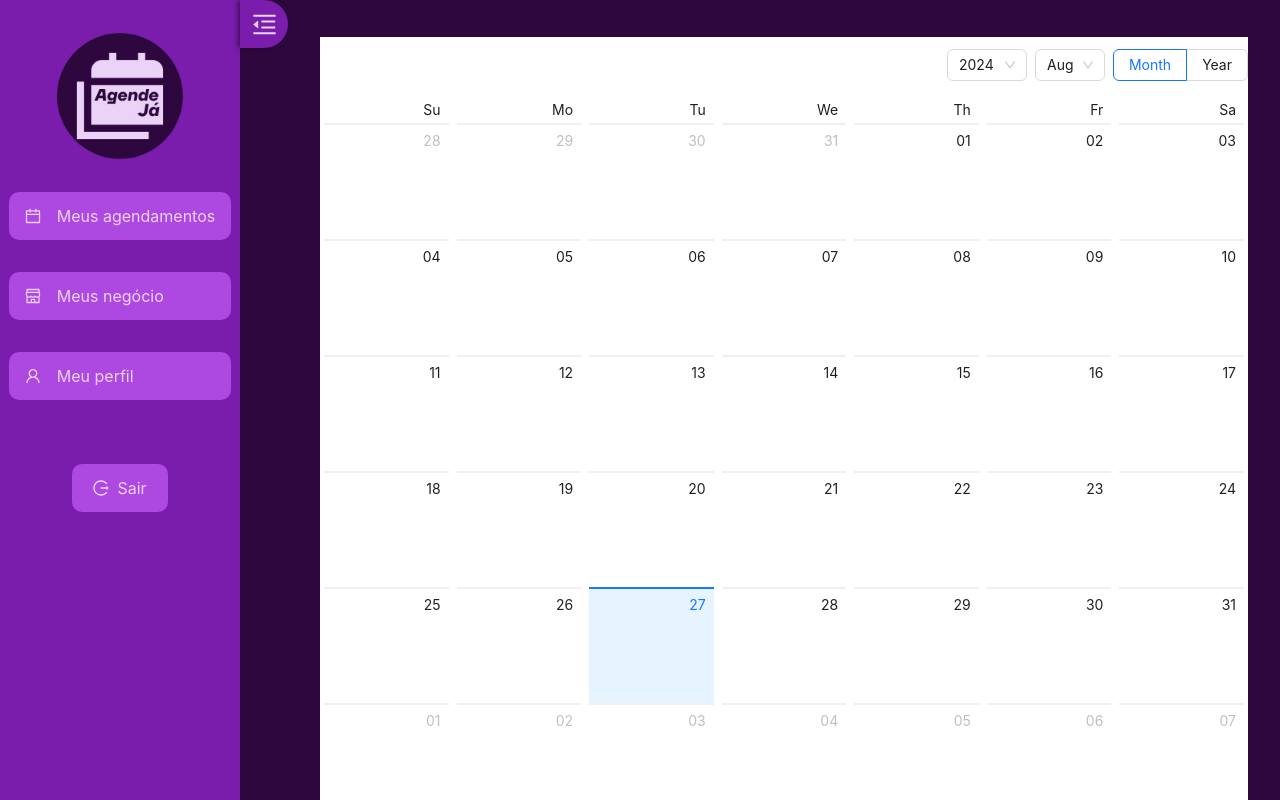
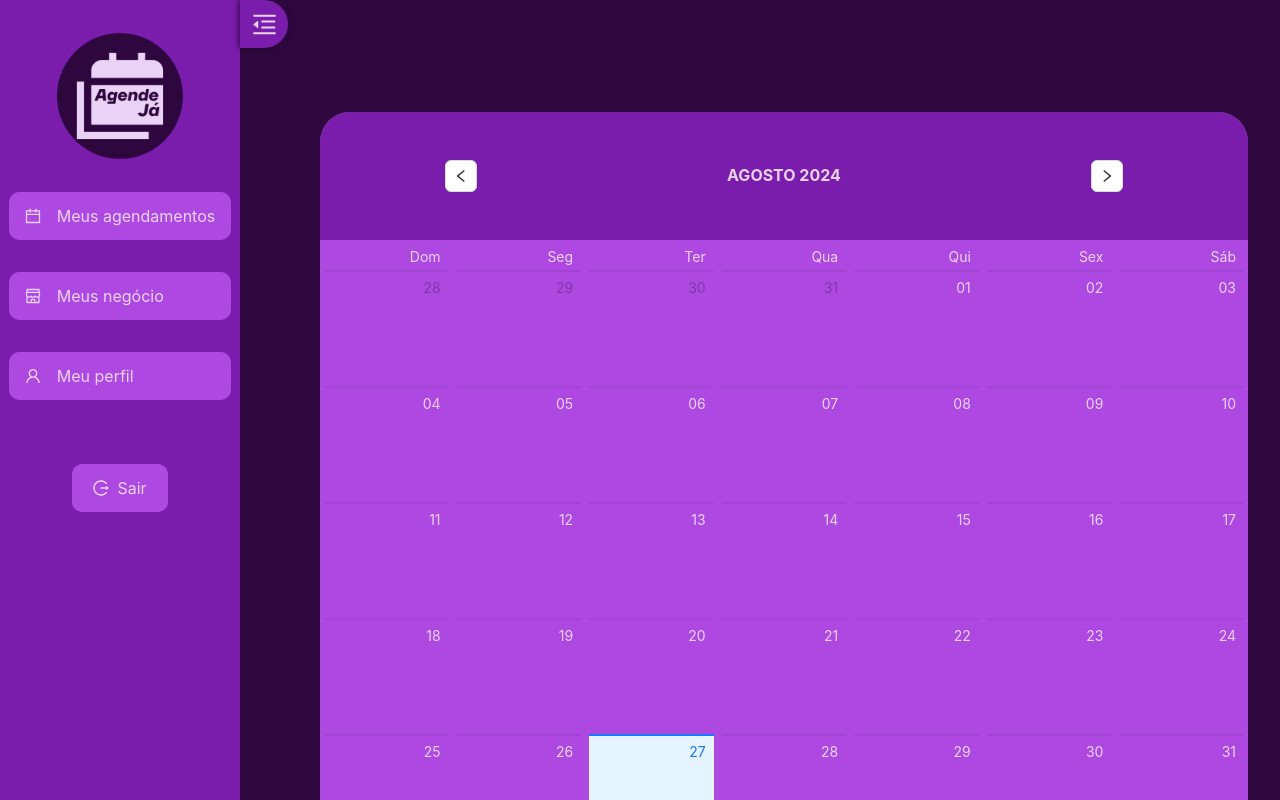
Before and after one commit to AthilaCosta/PE-AgendeJa, a React (Vite) app: page /home in a window 1280 px wide. Built offline with nearby package versions, Linux system fonts and the light colour scheme.

Commit message:
feat: ajustando o calendário

```diff
--- a/src/components/Layout/Layout.module.css
+++ b/src/components/Layout/Layout.module.css
@@ -3,7 +3,7 @@
     flex-direction: row;
     width: 100%;
     height: 100vh;
-    overflow-y: auto;
+    overflow: hidden;
 }
 
 .sidebar_container {
--- /dev/null
+++ b/src/pages/HomePage/HomePage.module.css
@@ -0,0 +1,53 @@
+.container {
+    width: 100%;
+    min-height: 50rem;
+    display: flex;
+    align-items: center;
+    justify-content: center;
+    flex-direction: column;
+}
+
+.calendar_container {
+    width: 100%;
+    max-height: 100%;
+    display: flex;
+    align-items: center;
+    justify-content: center;
+    flex-direction: column;
+    margin-top: 10em;
+}
+
+.calendar {
+    display: flex;
+    align-items: center;
+    flex-direction: column;
+    border-radius: 30px;
+    height: 100%;
+    margin-bottom: 5rem;
+    overflow: hidden;
+}
+
+.calendar_header {
+    display: flex;
+    justify-content: space-around;
+    align-items: center;
+    min-height: 8rem;
+    background-color: #7A1CAC !important;
+    color: #EBD3F8;
+    width: 100%;
+    border-top-left-radius: 30px;
+    border-top-right-radius: 30px;
+}
+
+.calendar_header_title {
+    font-size: 16px;
+    font-weight: bold;
+}
+
+.calendar_date {
+    display: flex;
+    justify-content: center;
+    align-items: center;
+    height: 100%;
+    width: 100%;
+}
--- a/src/pages/HomePage/index.tsx
+++ b/src/pages/HomePage/index.tsx
@@ -1,9 +1,56 @@
-import { Calendar } from "antd";
+import { Calendar, Button } from "antd";
+import { LeftOutlined, RightOutlined } from "@ant-design/icons";
+import { useState } from "react";
+import styles from "./HomePage.module.css";
+import dayjs from "dayjs";
+import "dayjs/locale/pt-br";
+
+dayjs.locale("pt-br");
 
 export function HomePage() {
+  const [currentDate, setCurrentDate] = useState(dayjs());
+
+  const handlePrevMonth = () => {
+    setCurrentDate(currentDate.subtract(1, "month"));
+  };
+
+  const handleNextMonth = () => {
+    setCurrentDate(currentDate.add(1, "month"));
+  };
+
+  const handleDateSelect = (date) => {
+    console.log(date, currentDate);
+    if (!date.isSame(currentDate, "m")) {
+      setCurrentDate(date);
+    }
+  };
+
+  const headerRender = ({ value }) => {
+    const month = value.format("MMMM YYYY");
+
+    return (
+      <div className={styles["calendar_header"]}>
+        <Button icon={<LeftOutlined />} onClick={handlePrevMonth} />
+        <span className={styles["calendar_header_title"]}>
+          {month.toUpperCase()}
+        </span>
+        <Button icon={<RightOutlined />} onClick={handleNextMonth} />
+      </div>
+    );
+  };
+
   return (
-    <div>
-      <Calendar />
+    <div className={styles["container"]}>
+      <div className={styles["calendar_container"]}>
+        <Calendar
+          headerRender={headerRender}
+          fullscreen={true}
+          className={styles["calendar"]}
+          value={currentDate}
+          onSelect={handleDateSelect}
+          mode="month"
+        />
+      </div>
     </div>
   );
 }
--- a/src/providers/antdProvider/AntdProvider.tsx
+++ b/src/providers/antdProvider/AntdProvider.tsx
@@ -2,6 +2,7 @@
 
 import { ConfigProvider, ThemeConfig } from "antd";
 import { ReactNode } from "react";
+import ptBR from "antd/lib/locale/pt_BR";
 
 interface IAntDesignProviderProps {
   children: ReactNode;
@@ -15,11 +16,16 @@ export function AntDesignProvider({ children }: IAntDesignProviderProps) {
         colorBgContainer: "#AD49E1",
         zIndexBase: 0,
       },
+      Calendar: {
+        colorBgContainer: "#AD49E1",
+        colorText: "#EBD3F8",
+        colorBgBlur: "#2E073F",
+      },
     },
   };
 
   return (
-    <ConfigProvider theme={data}>
+    <ConfigProvider locale={ptBR} theme={data}>
       {children}
     </ConfigProvider>
   );
```
